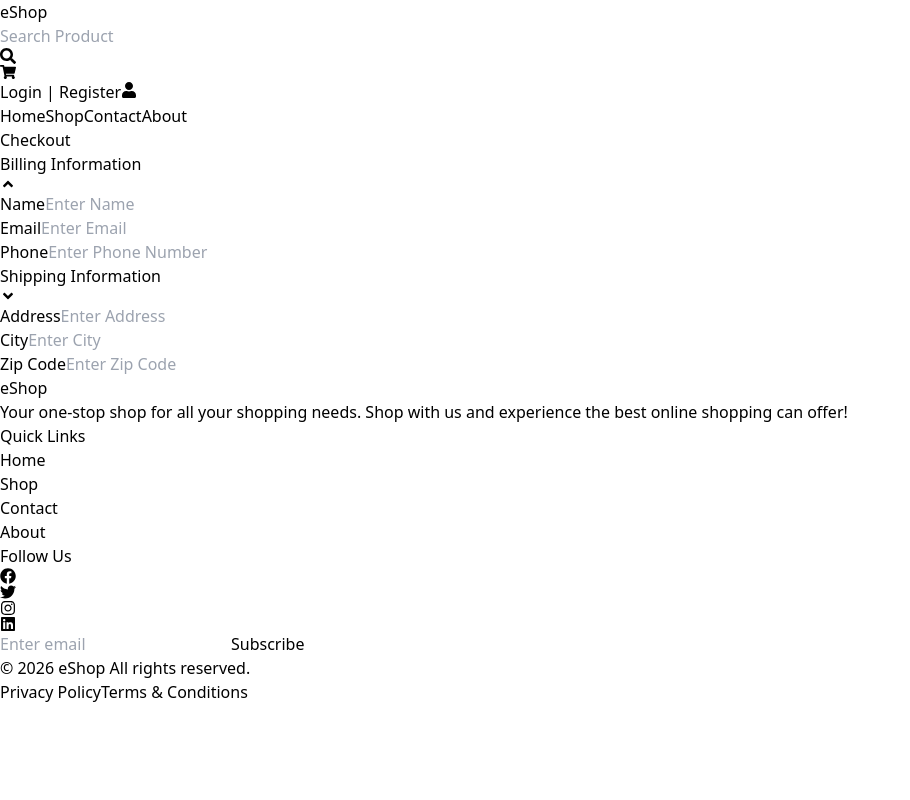
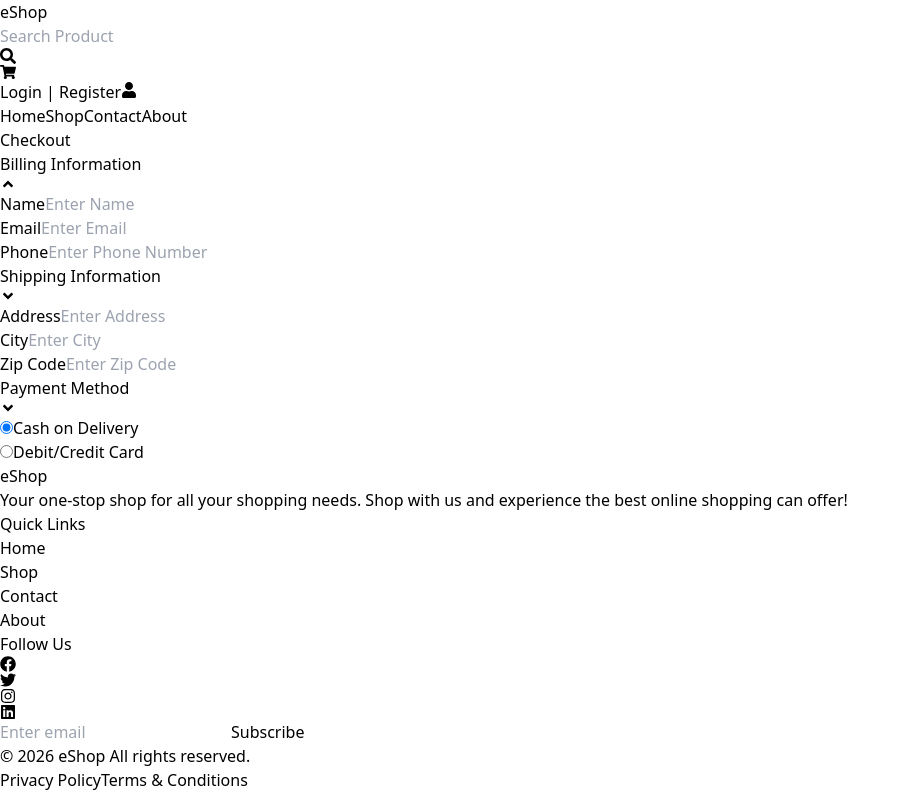
Before and after one commit to wyattraimer/eCommerce, a React (Vite) app: page /checkout in a window 1280 px wide. Shown: the whole page, without its empty margins (0-910 px from the left). Built offline with nearby package versions, Linux system fonts and the light colour scheme.

Commit message:
Created final collapseable box for payment method

```diff
--- a/src/pages/Checkout.jsx
+++ b/src/pages/Checkout.jsx
@@ -4,6 +4,10 @@ import { FaAngleDown, FaAngleUp } from "react-icons/fa";
 const Checkout = () => {
   const [billingToggle, setBillingToggle] = useState(true);
   const [shippingToggle, setShippingToggle] = useState(false);
+  const [paymentToggle, setPaymentToggle] = useState(false);
+
+  const [paymentMethod, setPaymentMethod] = useState("cod");
+
   return (
     <div className="container mx-auto py-8 min-h-96 px-4 md:px-16 lg:px-24">
       <h3 className="text-2xl font-semibold mb-4">Checkout</h3>
@@ -101,6 +105,91 @@ const Checkout = () => {
             </div>
           </div>
 
+          <div className="border p-2 mb-6">
+            <div
+              className="flex items-center justify-between"
+              onClick={() => setPaymentToggle(!paymentToggle)}
+            >
+              <h3 className="text-lg font-semibold mb-2">Payment Method</h3>
+              {paymentToggle ? <FaAngleUp /> : <FaAngleDown />}
+            </div>
+
+            <div className={`space-y-4 ${paymentToggle ? "" : "hidden"}`}>
+              <div className="flex items-center mb-2">
+                <input
+                  type="radio"
+                  name="payment"
+                  checked={paymentMethod === "cod"}
+                  onChange={() => setPaymentMethod("cod")}
+                />
+                <label className="block text-gray-700 ml-2">
+                  Cash on Delivery
+                </label>
+              </div>
+              <div className="flex items-center mb-2">
+                <input
+                  type="radio"
+                  name="payment"
+                  checked={paymentMethod === "dc"}
+                  onChange={() => setPaymentMethod("dc")}
+                />
+                <label className="block text-gray-700 ml-2">Debit/Credit Card</label>
+              </div>
+              {paymentMethod === "dc" && (
+                <div className="bg-gray-100 p-4 rounded-lg mb-4">
+                  <h3 className="text-xl font-semibold mb-4">
+                    Card Information
+                  </h3>
+                  <div className="mb-4">
+                    <label className="block text-gray-700 font-semibold mb-2">
+                      Card Number
+                    </label>
+                    <input
+                      type="text"
+                      placeholder="Enter Card Number"
+                      className="border p-2 w-full rounded"
+                      required
+                    />
+                  </div>
+                  <div className="mb-4">
+                    <label className="block text-gray-700 font-semibold mb-2">
+                      Card Holder Name
+                    </label>
+                    <input
+                      type="text"
+                      placeholder="Enter Card Holder Name"
+                      className="border p-2 w-full rounded"
+                      required
+                    />
+                  </div>
+                  <div className="flex justify-between mb-4">
+                    <div className="w-1/2 mr-2">
+                      <label className="block text-gray-700 font-semibold mb-2">
+                        Expiration Date
+                      </label>
+                      <input
+                        type="text"
+                        placeholder="MM/YY"
+                        className="border p-2 w-full rounded"
+                        required
+                      />
+                    </div>
+                    <div className="w-1/2 ml-2">
+                      <label className="block text-gray-700 font-semibold mb-2">
+                        CVV
+                      </label>
+                      <input
+                        type="text"
+                        placeholder="CVV"
+                        className="border p-2 w-full rounded"
+                        required
+                      />
+                    </div>
+                  </div>
+                </div>
+              )}
+            </div>
+          </div>
         </div>
 
         <div className="md:w-1/3 bg-white p-6 rounded-lg shadow-md border"></div>
```
